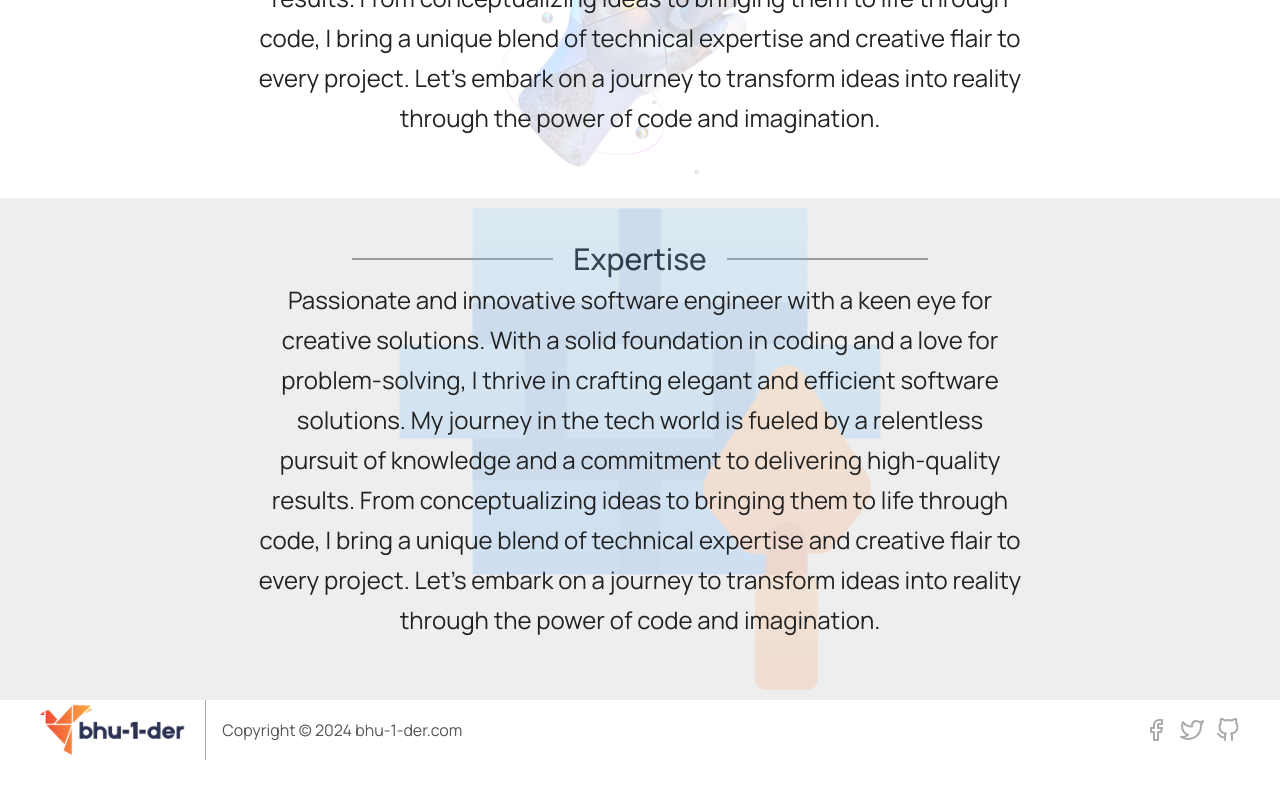
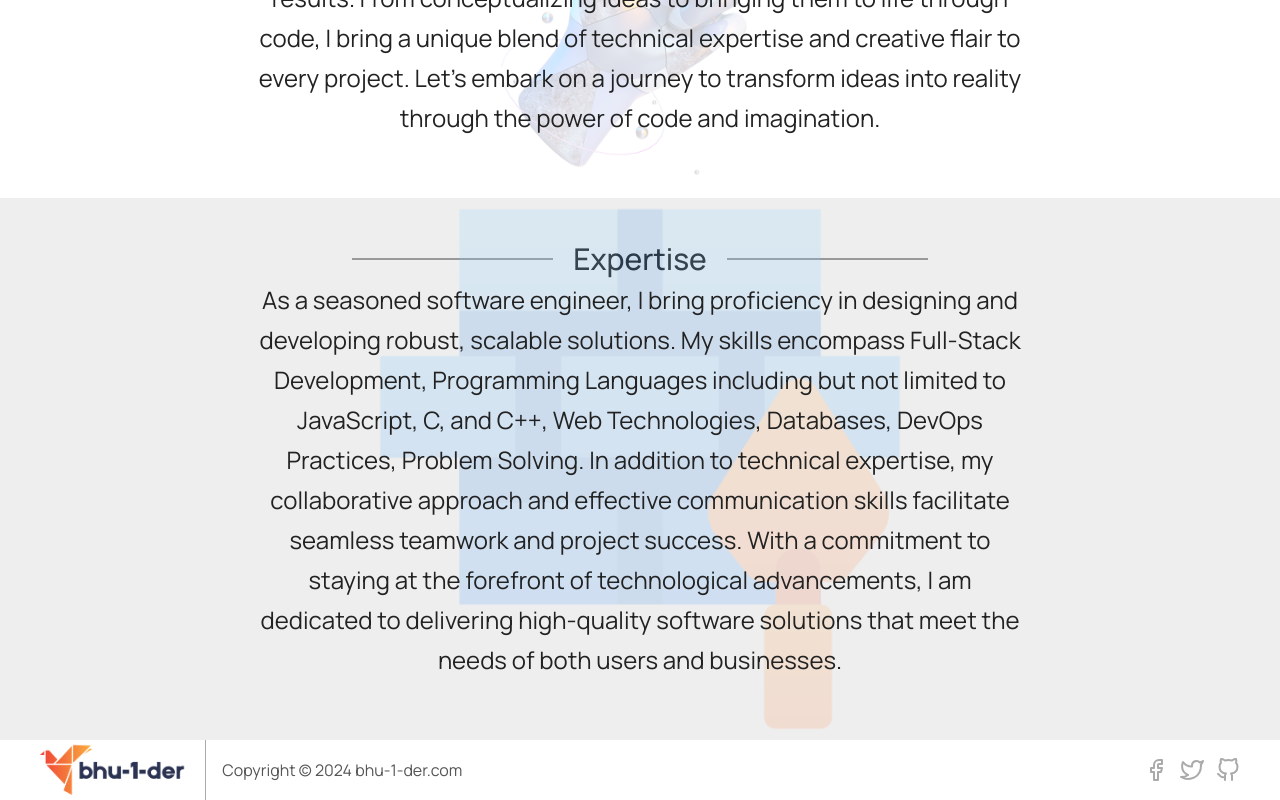
Before and after one commit to bhuvanpddahal/bhu-1-der-react, a React (Create React App) app in the folder client/: page /introduction in a window 1280 px wide. Shown: the part 786-1586 px from the top of the page. Before the commit the page ends 1546 px from the top, so only its background shows below. Built offline with nearby package versions, Linux system fonts and the light colour scheme.

Commit message:
Expertise modified

```diff
--- a/client/package.json
+++ b/client/package.json
@@ -15,6 +15,7 @@
     "@types/react-dom": "^18.2.18",
     "axios": "^1.6.4",
     "dotenv": "^16.3.1",
+    "framer-motion": "^10.17.12",
     "jwt-decode": "^4.0.0",
     "moment": "^2.30.1",
     "react": "^18.2.0",
--- a/client/src/components/Home/Expertise.tsx
+++ b/client/src/components/Home/Expertise.tsx
@@ -7,7 +7,7 @@ const Expertise: React.FC = () => {
                 <span className='text-3xl px-5 bg-lightgrey font-medium text-dark'>Expertise</span>
             </h2>
             <div className='absolute inset-0 bg-expert bg-contain bg-no-repeat bg-center opacity-20'></div>
-            <div className='relative z-10 max-w-3xl mx-auto text-center leading-10 text-dark'>Passionate and innovative software engineer with a keen eye for creative solutions. With a solid foundation in coding and a love for problem-solving, I thrive in crafting elegant and efficient software solutions. My journey in the tech world is fueled by a relentless pursuit of knowledge and a commitment to delivering high-quality results. From conceptualizing ideas to bringing them to life through code, I bring a unique blend of technical expertise and creative flair to every project. Let's embark on a journey to transform ideas into reality through the power of code and imagination.</div>
+            <div className='relative z-10 max-w-3xl mx-auto text-center leading-10 text-dark'>As a seasoned software engineer, I bring proficiency in designing and developing robust, scalable solutions. My skills encompass Full-Stack Development, Programming Languages including but not limited to JavaScript, C, and C++, Web Technologies, Databases, DevOps Practices, Problem Solving. In addition to technical expertise, my collaborative approach and effective communication skills facilitate seamless teamwork and project success. With a commitment to staying at the forefront of technological advancements, I am dedicated to delivering high-quality software solutions that meet the needs of both users and businesses.</div>
         </div>
     )
 };
--- a/client/src/components/Home/HeroPage.tsx
+++ b/client/src/components/Home/HeroPage.tsx
@@ -1,6 +1,7 @@
 import React from 'react';
+import { Link } from 'react-router-dom';
 import { Play, GitHub } from 'react-feather';
-import { Link } from 'react-router-dom';
+import { motion, useInView } from 'framer-motion';
 
 import HeroImg from '../../images/assets/hero.avif';
 
--- a/client/src/index.tsx
+++ b/client/src/index.tsx
@@ -1,5 +1,4 @@
 import React from 'react';
-import dotenv from 'dotenv';
 import ReactDOM from 'react-dom/client';
 import { Provider } from 'react-redux';
 import { configureStore } from '@reduxjs/toolkit';
@@ -9,8 +8,6 @@ import './index.css';
 import App from './App';
 import reducers from './reducers';
 import reportWebVitals from './reportWebVitals';
-
-dotenv.config();
 
 const root = ReactDOM.createRoot(
   document.getElementById('root') as HTMLElement
```
Also changed, not shown: 1 other file (tests, documents, lock files or other folders).
